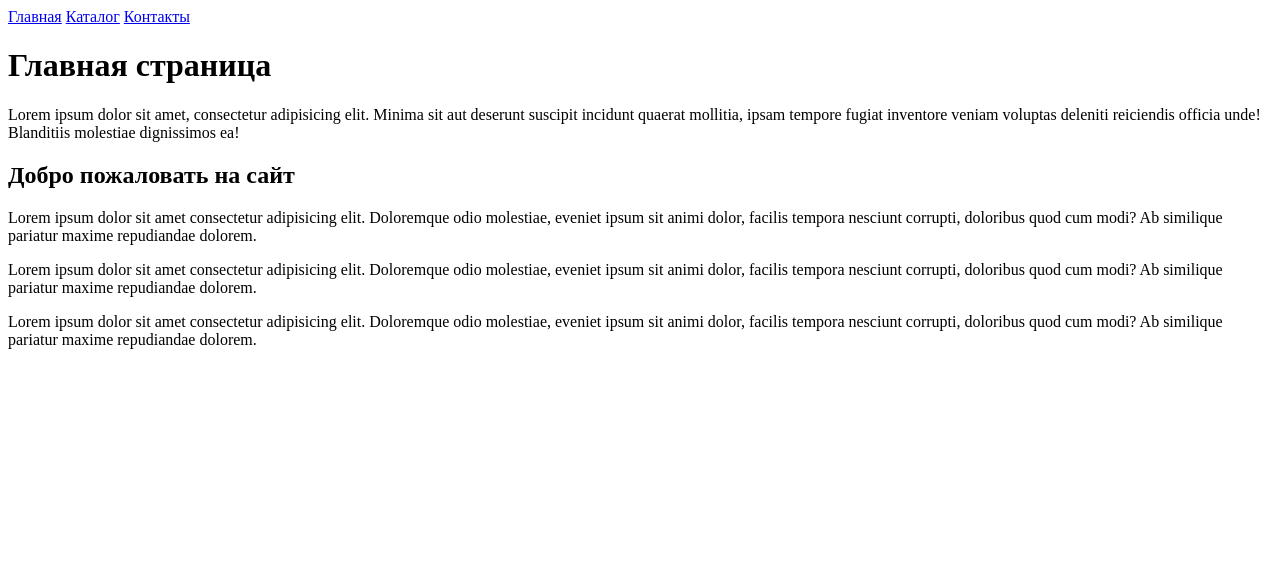
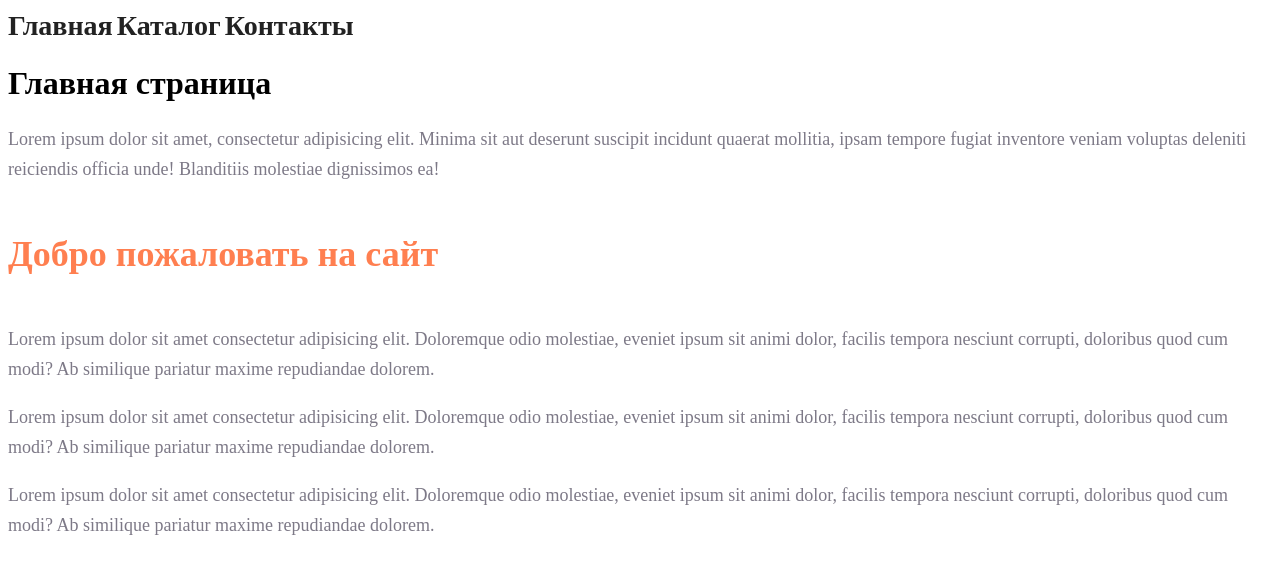
Before and after one commit to Hardcore90/HTML-CSS-DZ, a plain HTML site: page DZ_1/index.html in a window 1280 px wide. Drawn offline with Linux system fonts and the light colour scheme.

Commit message:
Finished DZ_2

```diff
--- /dev/null
+++ b/DZ_1/css/style.css
@@ -0,0 +1,26 @@
+a {
+    text-decoration: none;
+}
+
+.menu-link {
+    color: #222222;
+    font-size: 28px;
+    line-height: 36px;
+    font-weight: bold;
+}
+
+.text {
+    font-style: normal;
+    font-weight: 300;
+    font-size: 18px;
+    line-height: 30px;
+    color: #7D7987;
+}
+
+.subtitle {
+    color: coral;
+    font-style: normal;
+    font-weight: 700;
+    font-size: 36px;
+    line-height: 80px;
+}
--- a/DZ_1/index.html
+++ b/DZ_1/index.html
@@ -6,24 +6,29 @@
     <meta http-equiv="X-UA-Compatible" content="IE=edge">
     <meta name="viewport" content="width=device-width, initial-scale=1.0">
     <title>Главная</title>
+    <link rel="stylesheet" href="css/style.css">
 </head>
 
 <body>
-    <a href="index.html">Главная</a>
-    <a href="catalog/catalog.html">Каталог</a>
-    <a href="#">Контакты</a>
+    <a class="menu-link" href="index.html">Главная</a>
+    <a class="menu-link" href="catalog/catalog.html">Каталог</a>
+    <a class="menu-link" href="#">Контакты</a>
     <h1>Главная страница</h1>
-    <p>Lorem ipsum dolor sit amet, consectetur adipisicing elit. Minima sit aut deserunt suscipit incidunt quaerat
+    <p class="text">Lorem ipsum dolor sit amet, consectetur adipisicing elit. Minima sit aut deserunt suscipit incidunt
+        quaerat
         mollitia, ipsam tempore fugiat inventore veniam voluptas deleniti reiciendis officia unde! Blanditiis molestiae
         dignissimos ea!</p>
-    <h2>Добро пожаловать на сайт</h2>
-    <p>Lorem ipsum dolor sit amet consectetur adipisicing elit. Doloremque odio molestiae, eveniet ipsum sit animi
+    <h2 class="subtitle">Добро пожаловать на сайт</h2>
+    <p class="text">Lorem ipsum dolor sit amet consectetur adipisicing elit. Doloremque odio molestiae, eveniet ipsum
+        sit animi
         dolor, facilis tempora nesciunt corrupti, doloribus quod cum modi? Ab similique pariatur maxime repudiandae
         dolorem.</p>
-    <p>Lorem ipsum dolor sit amet consectetur adipisicing elit. Doloremque odio molestiae, eveniet ipsum sit animi
+    <p class="text">Lorem ipsum dolor sit amet consectetur adipisicing elit. Doloremque odio molestiae, eveniet ipsum
+        sit animi
         dolor, facilis tempora nesciunt corrupti, doloribus quod cum modi? Ab similique pariatur maxime repudiandae
         dolorem.</p>
-    <p>Lorem ipsum dolor sit amet consectetur adipisicing elit. Doloremque odio molestiae, eveniet ipsum sit animi
+    <p class="text">Lorem ipsum dolor sit amet consectetur adipisicing elit. Doloremque odio molestiae, eveniet ipsum
+        sit animi
         dolor, facilis tempora nesciunt corrupti, doloribus quod cum modi? Ab similique pariatur maxime repudiandae
         dolorem.</p>
 </body>
```
Also changed, not shown: DZ_1/catalog/catalog.html (+12 -10 lines).
